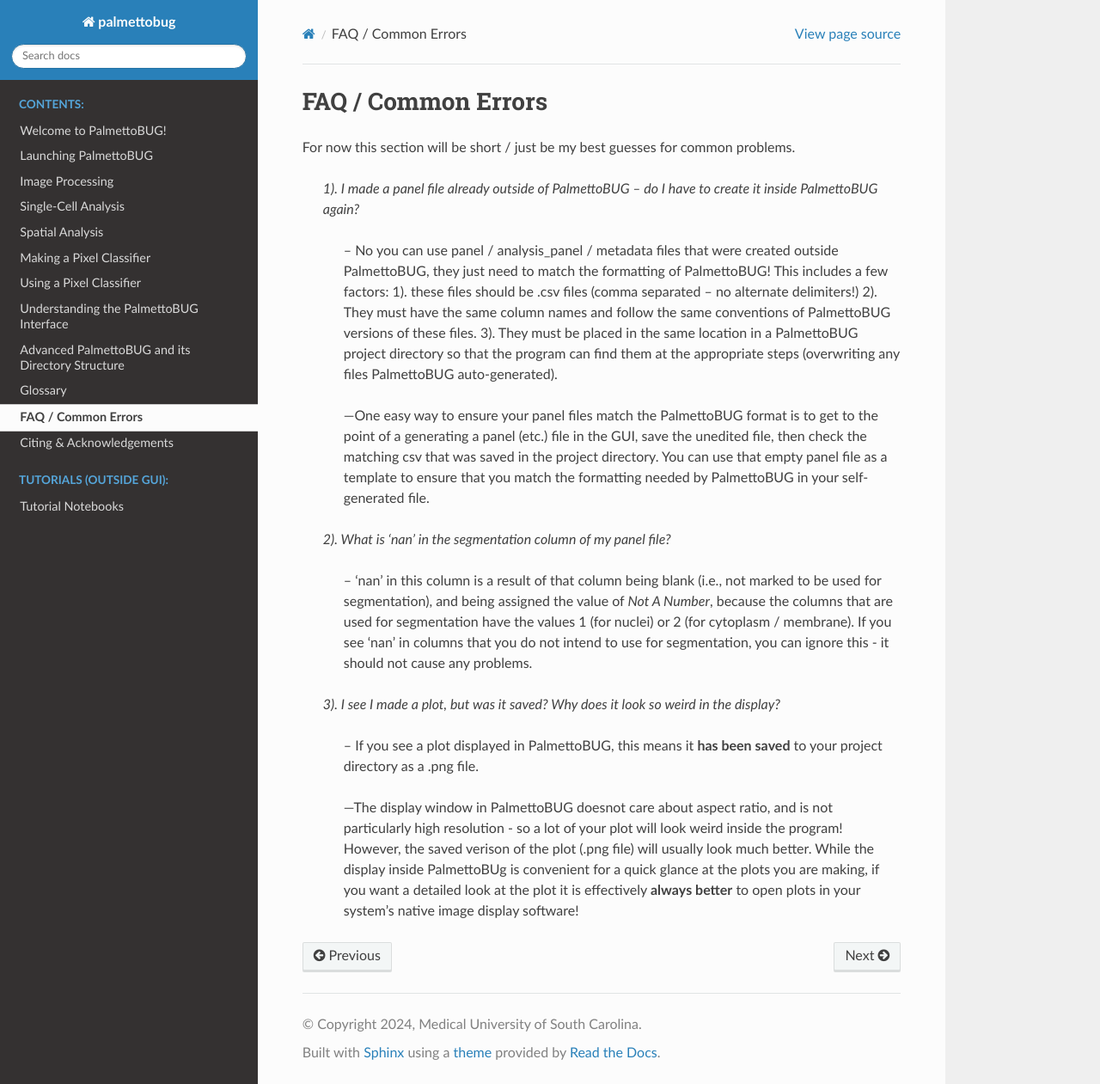
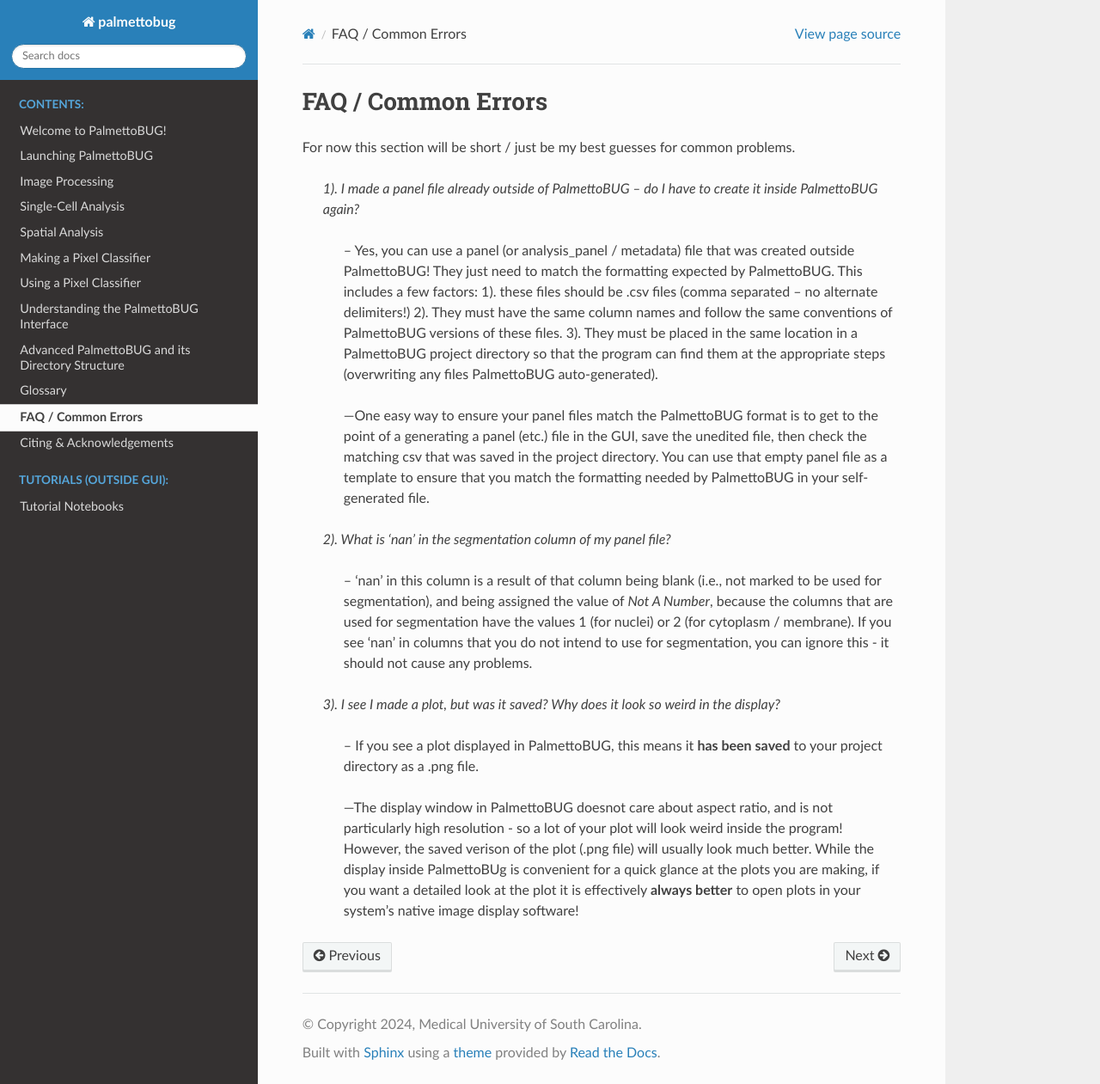
Before and after one commit to BenCaiello/PalmettoBUG, a Sphinx documentation site: the page built from docs/source/FAQ.rst, in a window 1280 px wide and 1261 px high. Shown: the whole window at 86% size. Built offline with Sphinx 7.4.7 and the Read the Docs theme 3.1.0, drawn with Linux system fonts in a browser that asks for light colours; pages that are not in the unit, such as notebooks, are missing from menus.

```diff
--- a/docs/source/Citing&Acknowledgements.rst
+++ b/docs/source/Citing&Acknowledgements.rst
@@ -10,6 +10,8 @@ Authors:
     - Example Datasets: Lauren Mcgarry and Khalil Mallah
 
     - Supervision: Jacob Kendrick, Silvia Guglietta, and Carsten Krieg
+
+Work performed at Medical University of South Carolina in Charleston, South Carolina.
 
 For problems / questions about the code or documentation of PalmettoBUG, open an issue at the GitHub repository!
 
--- a/docs/source/FAQ.rst
+++ b/docs/source/FAQ.rst
@@ -5,7 +5,7 @@ For now this section will be short / just be my best guesses for common problems
 
     *1). I made a panel file already outside of PalmettoBUG -- do I have to create it inside PalmettoBUG again?*
 
-        -- No you can use panel / analysis_panel / metadata files that were created outside PalmettoBUG, they just need to match the formatting of PalmettoBUG!
+        -- Yes, you can use a panel (or analysis_panel / metadata) file that was created outside PalmettoBUG! They just need to match the formatting expected by PalmettoBUG.
         This includes a few factors: 1). these files should be .csv files (comma separated -- no alternate delimiters!) 2). They must have the same column names
         and follow the same conventions of PalmettoBUG versions of these files. 3). They must be placed in the same location in a PalmettoBUG project directory
         so that the program can find them at the appropriate steps (overwriting any files PalmettoBUG auto-generated).
```
Also changed, not shown: 1 other file.
